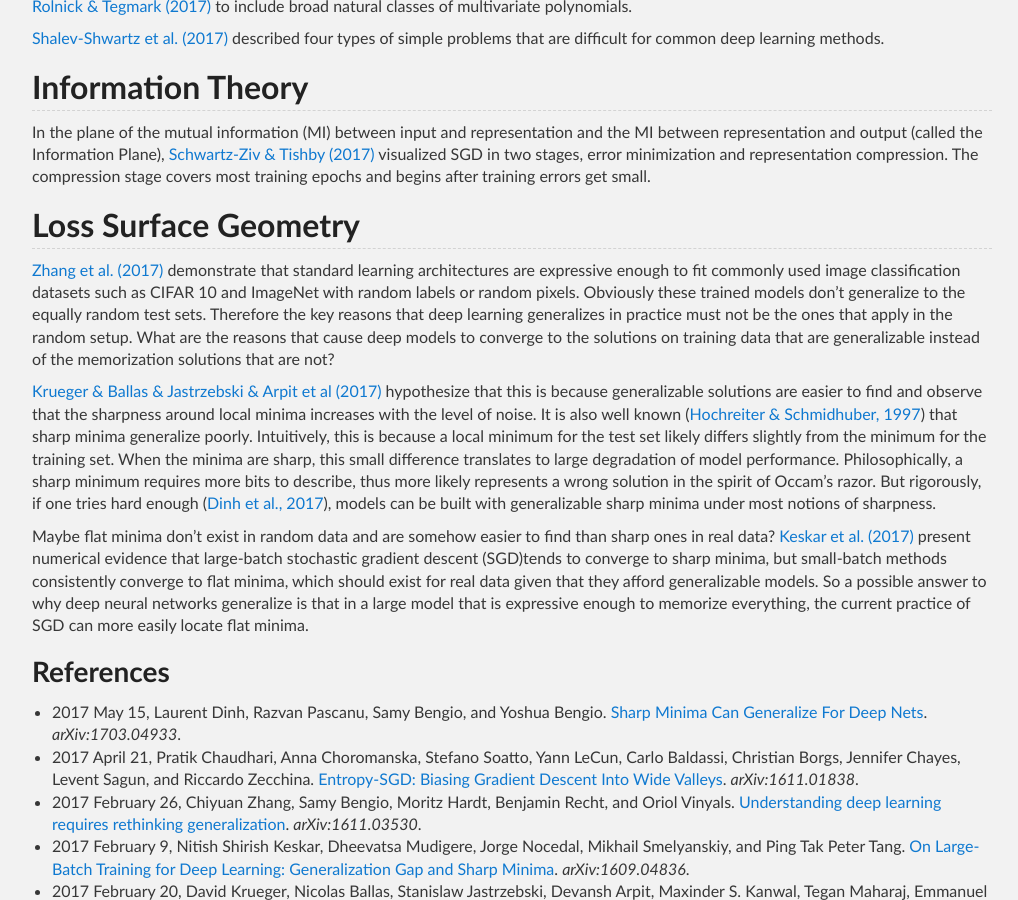
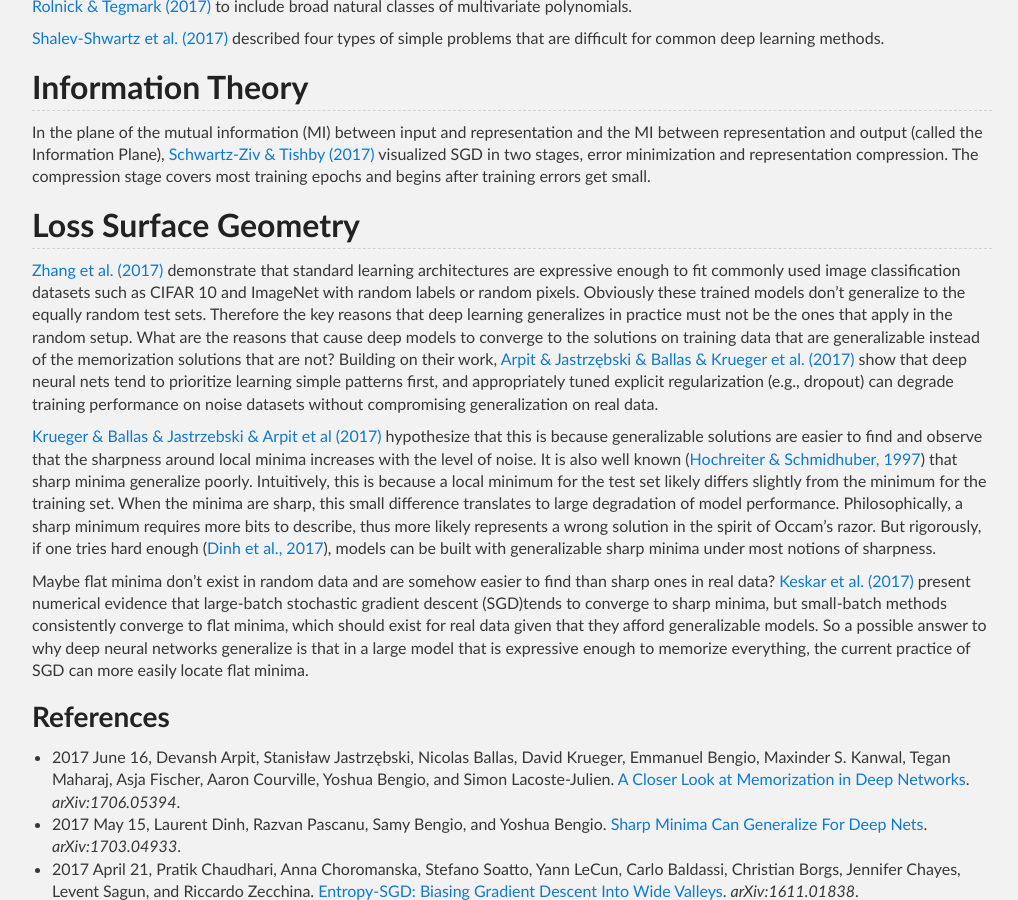
Before and after one commit to Tonywuhk/realai.org, a Jekyll site: the page built from deep-learning-theory.md, in a window 1280 px wide and 900 px high, scrolled down 205 px. Shown: the whole window, without its empty margins (128-1146 px from the left). Built offline with Jekyll 4.4.1, drawn with Linux system fonts in a browser that asks for light colours; our own code applies the rules of GitHub Pages for plain Markdown files; comment, search, counter and statistics services are not loaded; the repository's description, which GitHub fills in, is left out.

Commit message:
Update deep-learning-theory.md

```diff
--- a/deep-learning-theory.md
+++ b/deep-learning-theory.md
@@ -13,7 +13,7 @@ In the plane of the mutual information (MI) between input and representation and
 
 ## Loss Surface Geometry
 
-[Zhang et al. (2017)](https://arxiv.org/abs/1611.03530) demonstrate that standard learning architectures are expressive enough to fit commonly used image classification datasets such as CIFAR 10 and ImageNet with random labels or random pixels. Obviously these trained models don’t generalize to the equally random test sets. Therefore the key reasons that deep learning generalizes in practice must not be the ones that apply in the random setup. What are the reasons that cause deep models to converge to the solutions on training data that are generalizable instead of the memorization solutions that are not?
+[Zhang et al. (2017)](https://arxiv.org/abs/1611.03530) demonstrate that standard learning architectures are expressive enough to fit commonly used image classification datasets such as CIFAR 10 and ImageNet with random labels or random pixels. Obviously these trained models don’t generalize to the equally random test sets. Therefore the key reasons that deep learning generalizes in practice must not be the ones that apply in the random setup. What are the reasons that cause deep models to converge to the solutions on training data that are generalizable instead of the memorization solutions that are not? Building on their work, [Arpit & Jastrzębski & Ballas & Krueger et al. (2017)](https://arxiv.org/abs/1706.05394) show that deep neural nets tend to prioritize learning simple patterns ﬁrst, and appropriately tuned explicit regularization (e.g., dropout) can degrade training performance on noise datasets without compromising generalization on real data.
 
 [Krueger & Ballas & Jastrzebski & Arpit et al (2017)](https://openreview.net/forum?id=rJv6ZgHYg) hypothesize that this is because generalizable solutions are easier to find and observe that the sharpness around local minima increases with the level of noise. It is also well known ([Hochreiter & Schmidhuber, 1997](http://www.mitpressjournals.org/doi/abs/10.1162/neco.1997.9.1.1)) that sharp minima generalize poorly. Intuitively, this is because a local minimum for the test set likely differs slightly from the minimum for the training set. When the minima are sharp, this small difference translates to large degradation of model performance. Philosophically, a sharp minimum requires more bits to describe, thus more likely represents a wrong solution in the spirit of Occam’s razor. But rigorously, if one tries hard enough ([Dinh et al., 2017](https://arxiv.org/abs/1703.04933)), models can be built with generalizable sharp minima under most notions of sharpness.
 
@@ -21,6 +21,7 @@ Maybe flat minima don’t exist in random data and are somehow easier to find th
 
 ### References
 
+* 2017 June 16, Devansh Arpit, Stanisław Jastrzębski, Nicolas Ballas, David Krueger, Emmanuel Bengio, Maxinder S. Kanwal, Tegan Maharaj, Asja Fischer, Aaron Courville, Yoshua Bengio, and Simon Lacoste-Julien. [A Closer Look at Memorization in Deep Networks](https://arxiv.org/abs/1706.05394). *arXiv:1706.05394*.
 * 2017 May 15, Laurent Dinh, Razvan Pascanu, Samy Bengio, and Yoshua Bengio. [Sharp Minima Can Generalize For Deep Nets](https://arxiv.org/abs/1703.04933). *arXiv:1703.04933*.
 * 2017 April 21, Pratik Chaudhari, Anna Choromanska, Stefano Soatto, Yann LeCun, Carlo Baldassi, Christian Borgs, Jennifer Chayes, Levent Sagun, and Riccardo Zecchina. [Entropy-SGD: Biasing Gradient Descent Into Wide Valleys](https://arxiv.org/abs/1611.01838). *arXiv:1611.01838*.
 * 2017 February 26, Chiyuan Zhang, Samy Bengio, Moritz Hardt, Benjamin Recht, and Oriol Vinyals. [Understanding deep learning requires rethinking generalization](https://arxiv.org/abs/1611.03530). *arXiv:1611.03530*.
```
